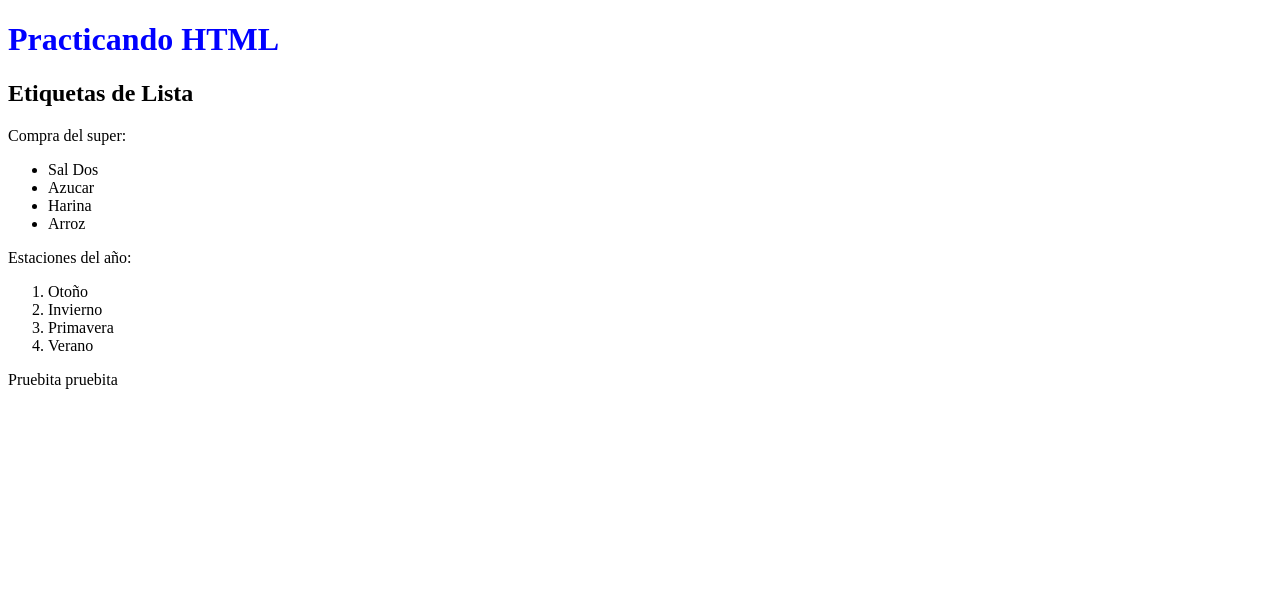
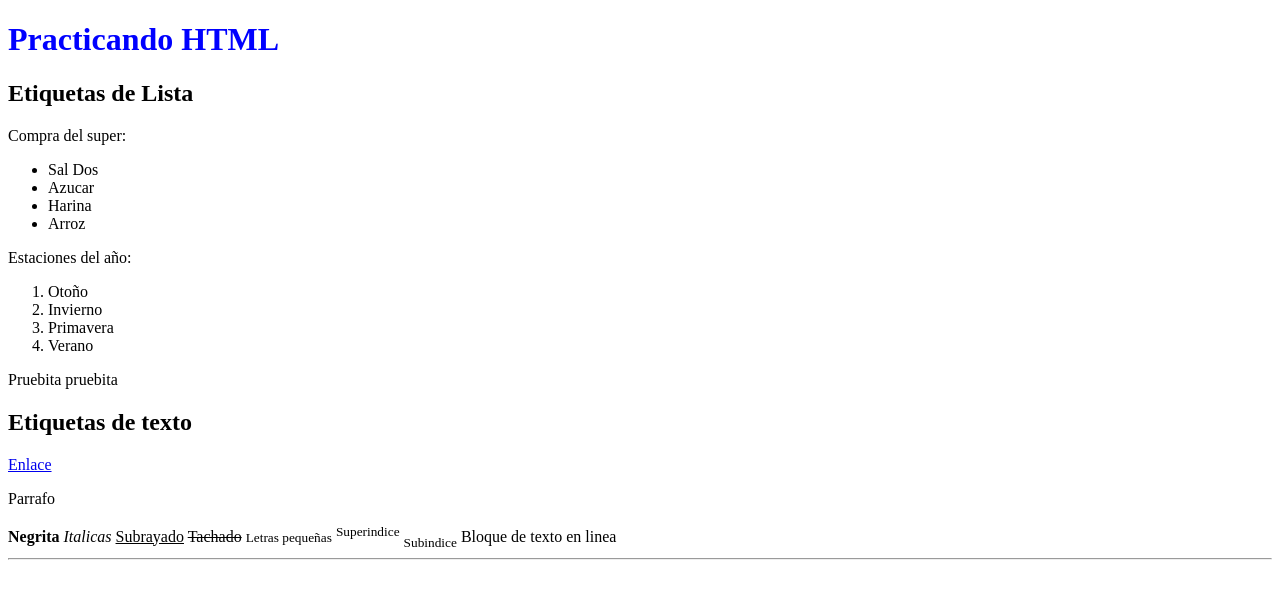
Before and after one commit to creativeecats/Reinicio_creative, a plain HTML site: page index.html in a window 1280 px wide. Drawn offline with Linux system fonts and the light colour scheme.

Commit message:
Agregando etiquetas de texto

```diff
--- a/index.html
+++ b/index.html
@@ -26,5 +26,17 @@
             <li>Verano</li>
         </ol>
         <p>Pruebita pruebita</p>
+        <h2>Etiquetas de texto</h2>
+        <a href="https://x.com/harry_styles?&mx=2">Enlace</a>
+        <p>Parrafo</p>
+        <b>Negrita</b>
+        <i>Italicas</i>
+        <u>Subrayado</u>
+        <s>Tachado</s>
+        <small>Letras pequeñas</small>
+        <sup>Superindice</sup>
+        <sub>Subindice</sub>
+        <span>Bloque de texto en linea</span>
+        <hr>
     </body>
 </html>
```
